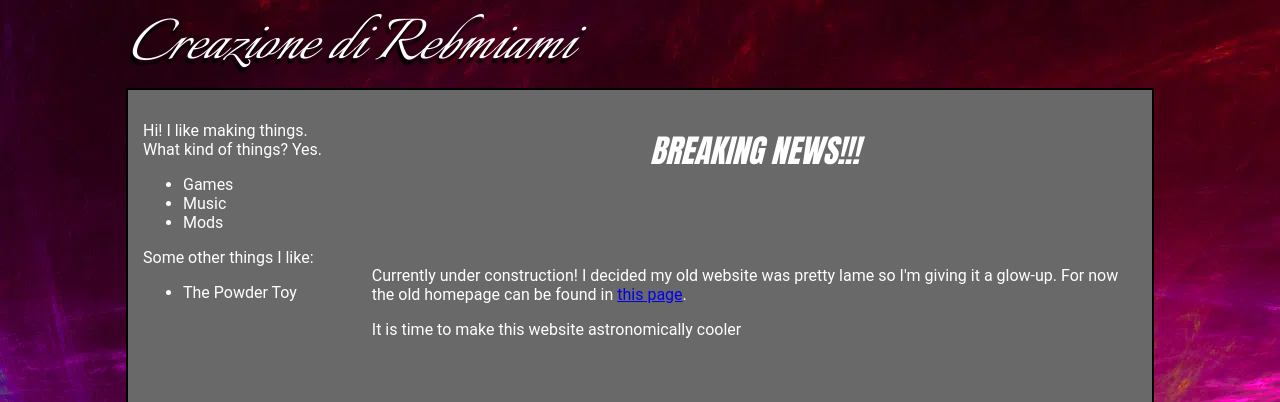
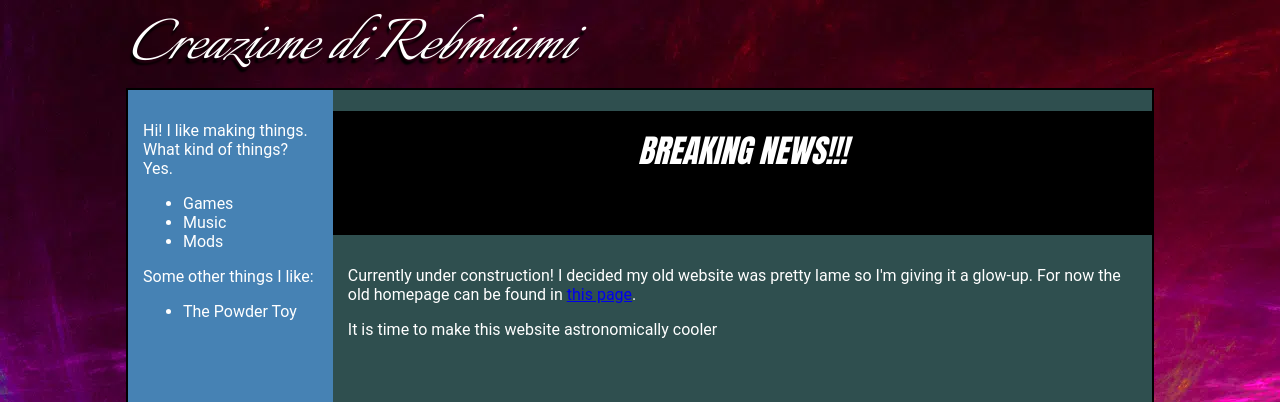
Before and after one commit to Rebmiami/rebmiami.github.io, a plain HTML site: page index.html in a window 1280 px wide. Shown: the top 402 px of the page. Drawn offline with Linux system fonts and the light colour scheme.

Commit message:
Layout adjustment and temporary color coding

```diff
--- a/index.html
+++ b/index.html
@@ -7,7 +7,8 @@
 <body>
     <header>Creazione di Rebmiami</header>
     <div class="displaybox">
-        <nav class="col-1">
+        <div class="col-1" style="background-color: steelblue;">
+            <nav>
                 <p>Hi! I like making things. What kind of things? Yes.</p>
                 <ul>
                     <li>Games</li>
@@ -19,7 +20,9 @@
                     <li>The Powder Toy</li>
                 </ul>
             </nav>
-        <div class="col-2">
+        </div>
+        <div class="col-2" style="background-color: darkslategray;">
+            <div class="tv-screen">
                 <h1>
                     BREAKING NEWS!!!
                 </h1>
@@ -52,6 +55,7 @@
                     <div class="newsline">Startup goes downhill after reinventing wheel</div>
 
                 </marquee>
+            </div>
             <main>
                 <p>Currently under construction! I decided my old website was pretty lame so I'm giving it a glow-up. For now the old homepage can be found in <a href="oldindex.html">this page</a>.</p>
                 <p>It is time to make this website astronomically cooler</p>
--- a/main.css
+++ b/main.css
@@ -73,6 +73,10 @@ main {
     outline: black 2px solid;
 }
 
+.tv-screen {
+    background-color: black;
+}
+
 .col-1 {
     width: 20%;
 }
```
Lines whose indentation alone changed are shown as unchanged.
